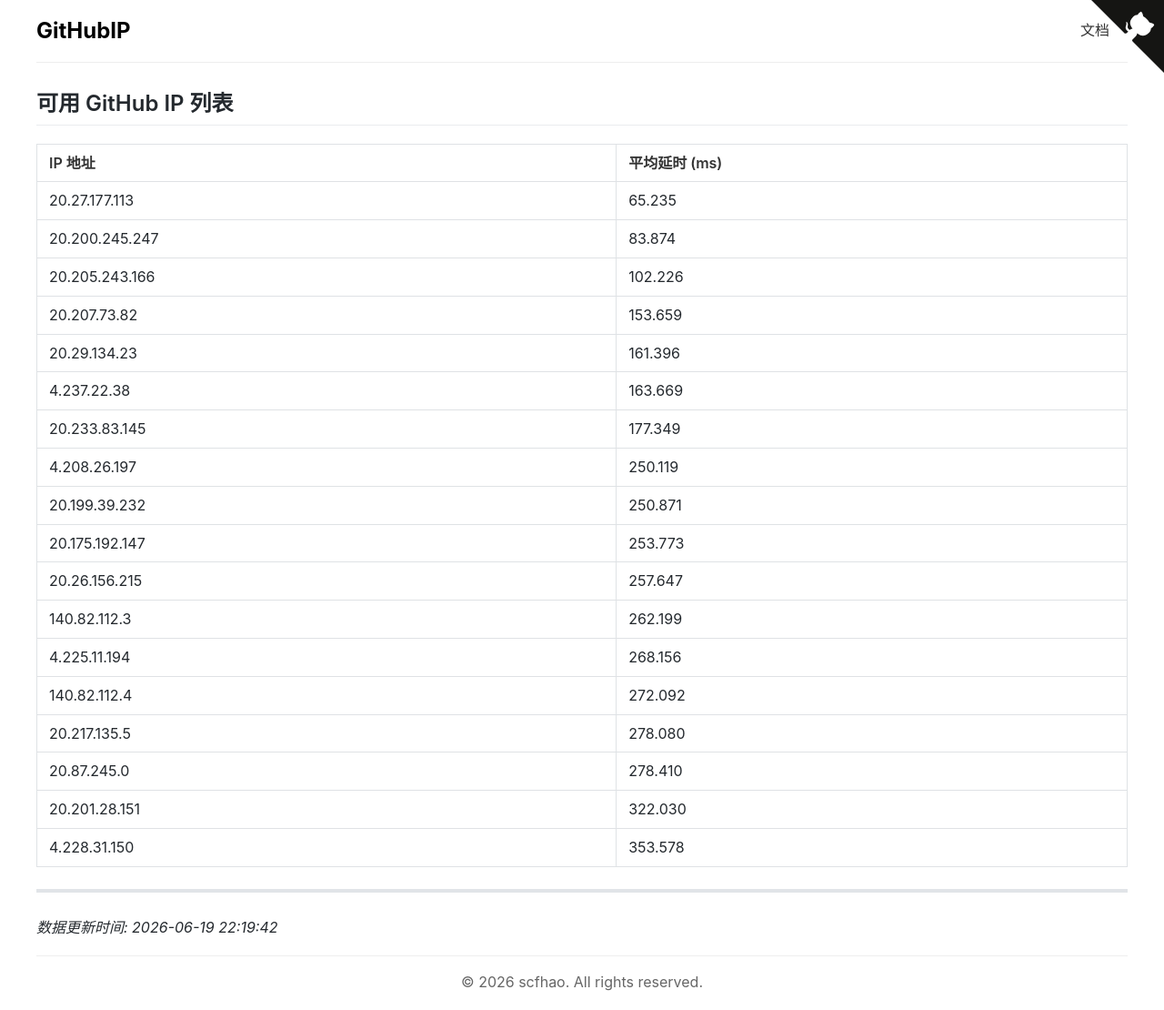
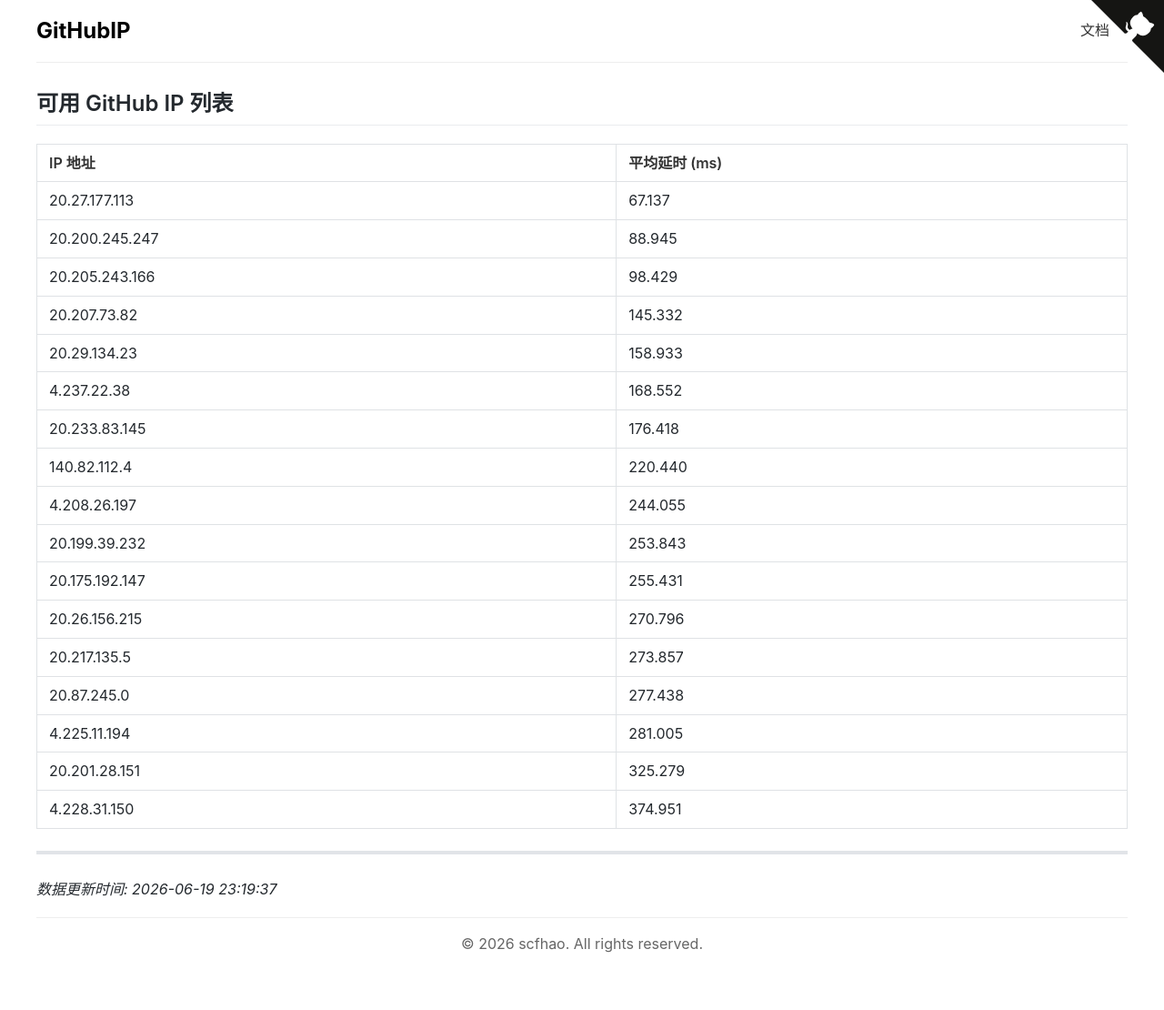
Before and after one commit to scfhao/GitHubIP, a Jekyll site: the page built from index.md, in a window 1280 px wide. Shown: the whole page at 91% size. Built offline with Jekyll 4.4.1, drawn with Linux system fonts in a browser that asks for light colours; after the commit the page ends 1068 px from its top, so only the background shows below that.

Commit message:
自动脚本执行 - 2026-06-19 23:19:37

```diff
--- a/index.md
+++ b/index.md
@@ -1,32 +1,31 @@
 ---
 layout: home
 title: GitHub IP 列表
-date: 2026-06-19 22:19:42
+date: 2026-06-19 23:19:37
 ---
 
 ## 可用 GitHub IP 列表
 
 | IP 地址 | 平均延时 (ms) |
 |---------|--------------|
-| 20.27.177.113 | 65.235 |
-| 20.200.245.247 | 83.874 |
-| 20.205.243.166 | 102.226 |
-| 20.207.73.82 | 153.659 |
-| 20.29.134.23 | 161.396 |
-| 4.237.22.38 | 163.669 |
-| 20.233.83.145 | 177.349 |
-| 4.208.26.197 | 250.119 |
-| 20.199.39.232 | 250.871 |
-| 20.175.192.147 | 253.773 |
-| 20.26.156.215 | 257.647 |
-| 140.82.112.3 | 262.199 |
-| 4.225.11.194 | 268.156 |
-| 140.82.112.4 | 272.092 |
-| 20.217.135.5 | 278.080 |
-| 20.87.245.0 | 278.410 |
-| 20.201.28.151 | 322.030 |
-| 4.228.31.150 | 353.578 |
+| 20.27.177.113 | 67.137 |
+| 20.200.245.247 | 88.945 |
+| 20.205.243.166 | 98.429 |
+| 20.207.73.82 | 145.332 |
+| 20.29.134.23 | 158.933 |
+| 4.237.22.38 | 168.552 |
+| 20.233.83.145 | 176.418 |
+| 140.82.112.4 | 220.440 |
+| 4.208.26.197 | 244.055 |
+| 20.199.39.232 | 253.843 |
+| 20.175.192.147 | 255.431 |
+| 20.26.156.215 | 270.796 |
+| 20.217.135.5 | 273.857 |
+| 20.87.245.0 | 277.438 |
+| 4.225.11.194 | 281.005 |
+| 20.201.28.151 | 325.279 |
+| 4.228.31.150 | 374.951 |
 
 ---
 
-*数据更新时间: 2026-06-19 22:19:42*
+*数据更新时间: 2026-06-19 23:19:37*
```
